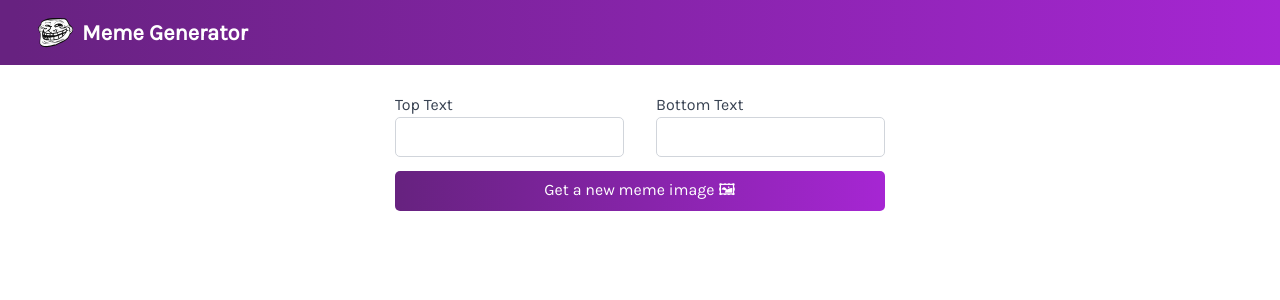
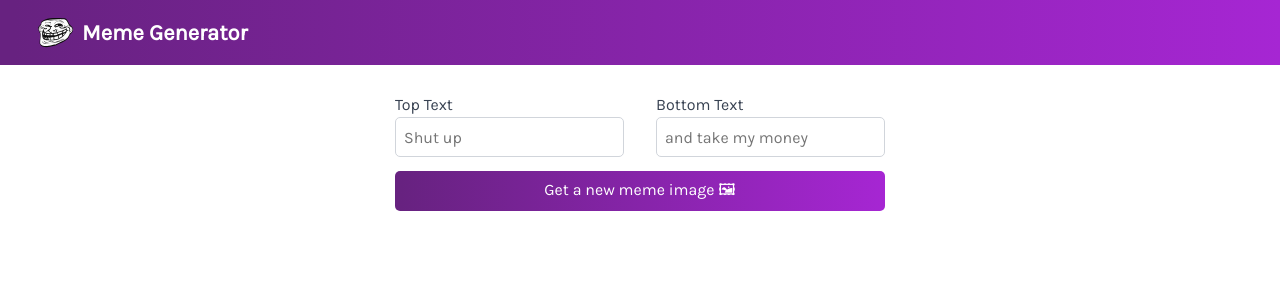
Before and after one commit to shariq-yousuf/React-Projects_with-Scrimba, a React (Vite) app in the folder Projects/meme-generator/: page / in a window 1280 px wide. Shown: the top 300 px of the page. Built offline with nearby package versions, Linux system fonts and the light colour scheme.

Commit message:
chore: add placeholder to Meme inputs

```diff
--- a/Projects/meme-generator/src/components/Meme/Meme.css
+++ b/Projects/meme-generator/src/components/Meme/Meme.css
@@ -18,7 +18,6 @@ label {
 input {
   font-family: myFont;
   font-size: 1rem;
-  display: block;
   width: 100%;
   height: 40px;
   text-indent: 8px;
--- a/Projects/meme-generator/src/components/Meme/Meme.tsx
+++ b/Projects/meme-generator/src/components/Meme/Meme.tsx
@@ -6,11 +6,17 @@ export default function Meme() {
       <div className="input-fields-container">
         <label htmlFor="top-text">
           Top Text
-          <input id="top-text" type="text" autoFocus required />
+          <input
+            id="top-text"
+            type="text"
+            placeholder="Shut up"
+            autoFocus
+            required
+          />
         </label>
         <label htmlFor="bottom-text">
           Bottom Text
-          <input id="bottom-text" type="text" />
+          <input id="bottom-text" type="text" placeholder="and take my money" />
         </label>
       </div>
       <button className="new-img-btn" type="submit">
```
